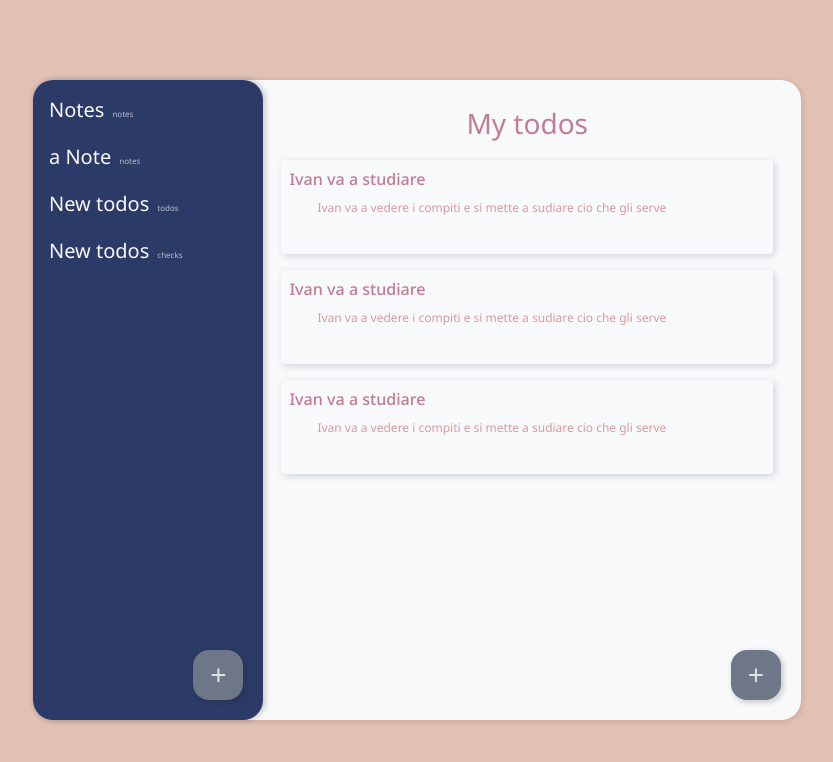
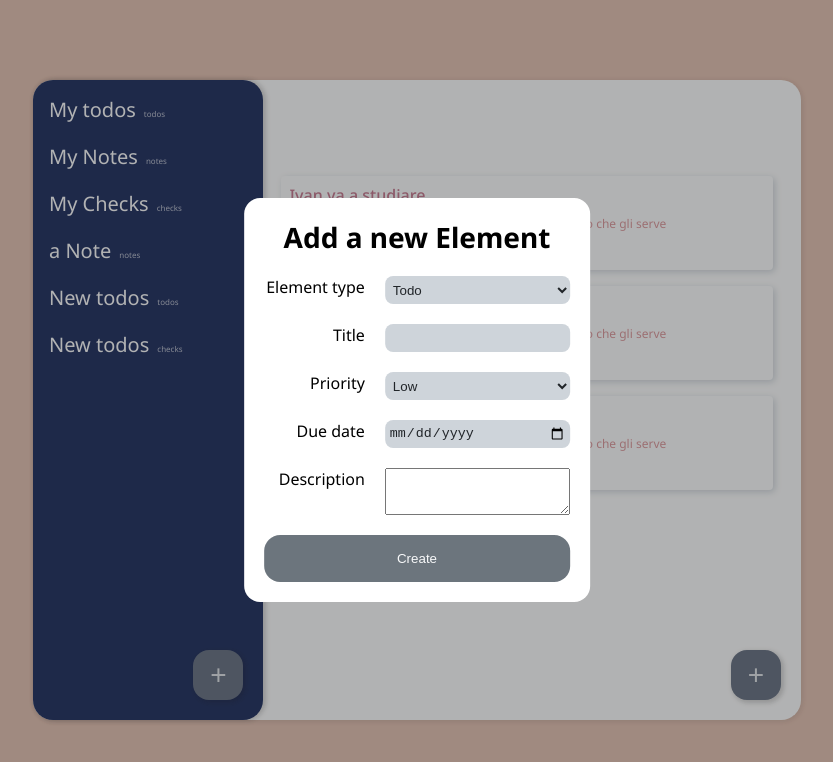
Before and after one commit to 4lokym/ToDoList, a website built with webpack: page src/index.html in a window 1280 px wide. Shown: the whole page, without its empty margins (223-1056 px from the left). Built offline with nearby package versions, Linux system fonts and the light colour scheme.

Commit message:
Deployment 1

```diff
--- a/src/barrel.js
+++ b/src/barrel.js
@@ -2,3 +2,4 @@ export * from "./baseElement.js"
 export * from "./note_handler.js"
 export * from "./todo_handler.js"
 export * from "./domAdder.js"
+export * from "./dialogHandler.js"
--- /dev/null
+++ b/src/dialogHandler.js
@@ -0,0 +1,22 @@
+const newElmentButton =  document.querySelector(".newElement");
+newElmentButton.addEventListener("click", (event) =>{
+    document.querySelector(".newElemDialog").showModal();
+});
+
+const newListButton = document.querySelector(".newList");
+newListButton.addEventListener("click", (event) =>{
+    document.querySelector(".newListDialog").showModal();
+});
+
+const changeTODO = function(){
+
+};
+
+const newElementSelection = document.getElementById("selectElement");
+newElementSelection.addEventListener("change", () => {alert("a")
+
+});
+
+const submitNewElem = document.querySelector(".submit-NewElem");
+submitNewElem.addEventListener("click", (event)=>{
+});
--- a/src/index.html
+++ b/src/index.html
@@ -7,22 +7,57 @@
     <link rel="icon" href="./icon.jpg">
 </head>
 <body>
+
+    <dialog class="newElemDialog" >
+    <div class="dialogTitle">Add a new Element</div>
+        <form action="#" method="dialog">
+            <div class="input-selectElem">
+                <label for="selectElement">Element type</label>
+                <select name="elementType" id="selectElement" required>
+                    <option value="noteElement">Note</option>
+                    <option value="checkElement">Check</option>
+                    <option value="todoElement" selected="selected">Todo</option>
+                </select>
+            </div>
+            <div class="input-title">
+                <label for="title">Title</label>
+                <input type="text" id="title" name="title" required>
+            </div>
+            <div class="input-priority">
+                <label for="priority">Priority</label>
+                <select name="priority" id="priority" required>
+                    <option value="low">Low</option>
+                    <option value="medium">Medium</option>
+                    <option value="high">High</option>
+                    <option value="urgent">Urgent</option>
+                </select>
+            </div>
+            <div class="input-date">
+                <label for="dueDate">Due date</label>
+                <input type="date" id="dueDate" name="dueDate" required>
+            </div>
+            <div class="input-text">
+                <label for="description">Description</label>
+                <textarea type="" id="description" name="description" rows="3"></textarea>
+            </div>
+            <button class="button clickable submit-NewElem">Create</button>
+        </form>
+
+    </dialog>
+    <dialog class="newListDialog" >List dialog</dialog>
+
     <div class="main_window">
         <div class="navtab">
             <div class="overflow-container">
-                <!-- <div class="clickable list todolist">My todos</div>
+                <div class="clickable list todolist">My todos</div>
                 <div class="clickable list notelist">My Notes</div>
-                <div class="clickable list checklist">My Checks</div> -->
-                <div class="clickable list notelist">Notes</div>
+                <div class="clickable list checklist">My Checks</div>
             </div>
-            <button class="newElementButton clickable">+</button>
+            <button class="newButton clickable newList">+</button>
         </div>
         <div class="elementsSection">
-            <div class="elemSectTitle">My todos</div>
-            <div class="columnHeader hidden">
-                Title
-                /Priority
-                /Due date
+            <div class="elemSectTitle"></div>
+            <div class="columnHeader ">
             </div>
 
             <div class="anElement hidden">
@@ -53,10 +88,8 @@
                 <div class="description">Ivan va a vedere i compiti e si mette a sudiare cio che gli serve</div>
             </div>
 
-
-
         </div>
-            <button class="newElementButton clickable">+</button>
+            <button class="newButton clickable newElement">+</button>
         </div>
     </div>
 </body>
--- a/src/index.js
+++ b/src/index.js
@@ -1,5 +1,7 @@
 import "./style.css";
 import * as ext from "./barrel.js"
+
+
 
 //TO-DO make the description pop up when clicked on the title, and disappear when clicked again
 
@@ -34,3 +36,6 @@ myCheckList.addToList(mycheck);
 ext.domAdder.addList(myList);
 ext.domAdder.addList(myTodoList);
 ext.domAdder.addList(myCheckList);
+
+
+document.querySelector(".newElemDialog").showModal();
--- a/src/style.css
+++ b/src/style.css
@@ -27,7 +27,7 @@
     margin: 0px;
     padding: 0px;
     box-sizing: border-box;
-    cursor:default;
+    outline: none;
 }
 
 .hidden{
@@ -164,7 +164,7 @@ body {
 
 
 
-.newElementButton{
+.newButton{
     position: absolute;
     bottom: var(--m);
     right: var(--m);
@@ -181,7 +181,7 @@ body {
     cursor: pointer;
 }
 
-.newElementButton:active{
+.newButton:active{
     box-shadow: none;
 }
 
@@ -272,3 +272,73 @@ input[type = "checkbox"]{
     box-shadow: var(--h) 2px 2px 7px;
     border-radius: var(--xxxs);
 }
+
+dialog{
+    position: absolute;
+    top: 50%;
+    left: 50%;
+    translate: -50% -50%;
+    outline: none;
+    border: none;
+    border-radius: var(--s);
+    padding: var(--m);
+    display: flex;
+    flex-direction: column;
+    gap: var(--m);
+
+
+    .dialogTitle{
+        font-size: var(--l);
+        font-weight: bold;
+        align-self: center;
+    }
+
+    form{
+        display: grid;
+        gap: var(--m);
+
+        div{
+            display: grid;
+            grid-template-columns: 11ch 1fr;
+            gap: var(--m);
+
+            label{
+                justify-self: right;
+            }
+
+        }
+
+        button{
+            border-radius: var(--s);
+            border: none;
+            background-color: var(--b);
+            color: var(--h4);
+            padding: var(--s);
+
+        }
+
+        input,
+        select{
+            height: var(--l);
+            color: var(--b4);
+            background-color: var(--h);
+            border: none;
+            border-radius: var(--xxs);
+            padding: var(--xxxs);
+            cursor: pointer;
+        }
+
+    }
+
+    .input-text{
+        max-width: 100%;
+    }
+    textarea{
+        max-width: 100%;
+    }
+
+}
+
+dialog::backdrop{
+    backdrop-filter: brightness(80%);
+}
```
